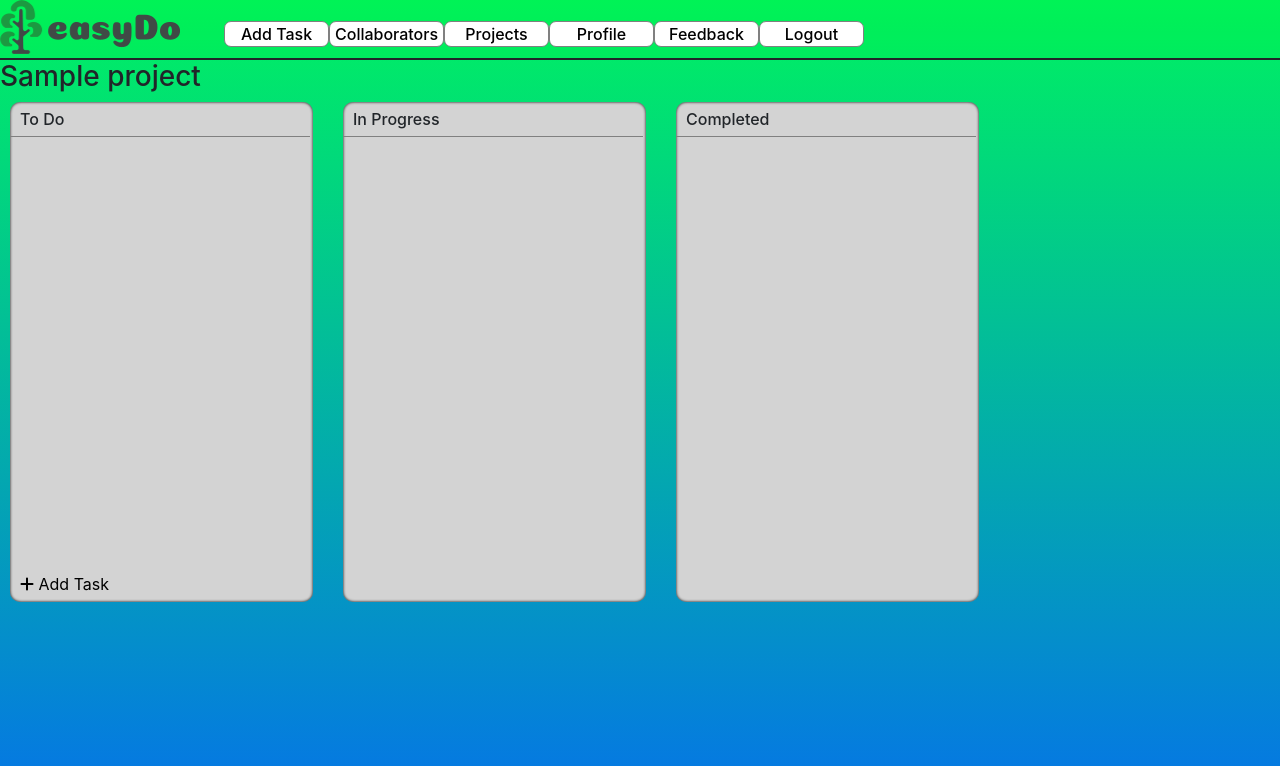
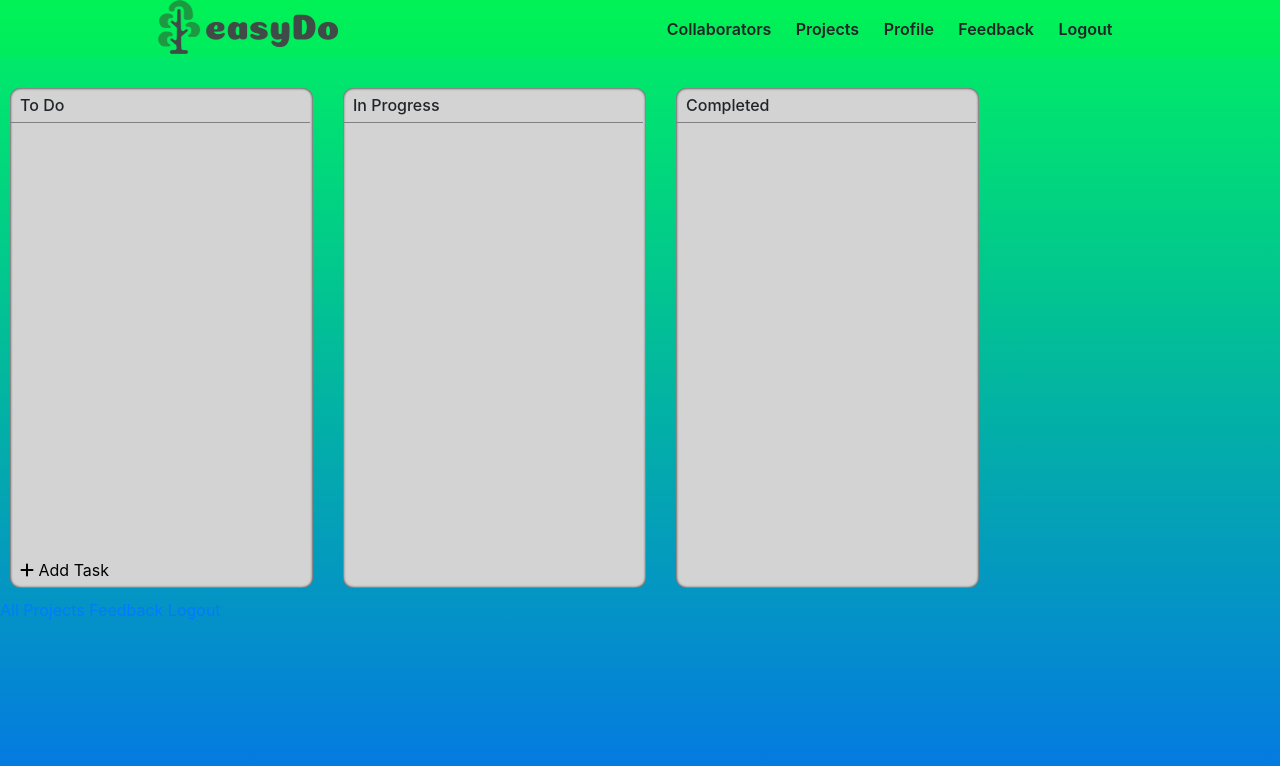
Before and after one commit to melisalarson/easy-do, a Node server app: page /tasks/600000000000000000000001 in a window 1280 px wide. Shown: the top 766 px of the page. Run offline with Node 20, Linux system fonts and the light colour scheme; the visitor is signed in with stand-in values (Sample User, id 1); tables that the repository leaves empty hold one stand-in row (values such as "Sample post"); some libraries are stand-ins or nearby versions.

Commit message:
task page nav redesign

```diff
--- a/controllers/projectsController.js
+++ b/controllers/projectsController.js
@@ -76,5 +76,4 @@ router.put('/:id', (req, res) => {
   });
 });
 
-
 module.exports = router;
--- a/package.json
+++ b/package.json
@@ -25,6 +25,6 @@
     "express": "^4.17.1",
     "express-session": "^1.17.1",
     "method-override": "^3.0.0",
-    "mongoose": "^5.9.23"
+    "mongoose": "^5.9.26"
   }
 }
--- a/public/forms.css
+++ b/public/forms.css
@@ -287,6 +287,10 @@ iframe {
   overflow-x: auto;
 }
 
+.currentProjectLinks {
+  color: black;
+}
+
 /* melisa additions */
 .register-btn .login-bt {
   /* width: 150px; */
--- a/public/styles.css
+++ b/public/styles.css
@@ -19,8 +19,8 @@ header {
     width: 100%;
     margin-bottom: 30px;
     background-color: rgba(0,255,0,0.1);
-    border-bottom: 2px solid;
     display: flex;
+    justify-content: space-around;
     align-items: center;
 }
 
@@ -33,6 +33,24 @@ header span {
     margin-left: 40px;
     display: flex;
     justify-content: space-evenly;
+}
+
+nav {
+    justify-content: end;
+
+}
+
+nav a {
+    color: #212527;
+    padding: 10px;
+    /* text-transform: uppercase; */
+    font-weight: 600;
+}
+
+nav a:hover {
+    color: #000;
+    background-color: cornsilk;
+    opacity: .5;
 }
 
 .warning {
@@ -223,14 +241,13 @@ a.button {
     text-decoration: none;
     color: initial;
     display: block;
-
-
     margin-left: 5px;
     padding-left: 5px;
     margin-top: 5px;
     width: 80%;
     border-radius: 10px;
 }
+
 .add-task:hover {
     cursor: pointer;
     border: 1px solid blue;
--- a/views/projects/index.ejs
+++ b/views/projects/index.ejs
@@ -19,7 +19,7 @@
             <% projects.forEach(project => { %>
                 <div class="project-card">
                     <% if(project._id.toString() !== "5f0cd8b9fed32e492a3170c1") { %>
-                      <a href="/tasks/<%= project._id %>"><span><%= project.name %></span></a>
+                      <a href="/tasks/<%= project._id %>"><span class="currentProjectLinks"><%= project.name %></span></a>
                     <% } else { %>
                       <span id="not-assigned"><%= project.name %></span>
                     <% } %>
--- a/views/tasks/index.ejs
+++ b/views/tasks/index.ejs
@@ -13,22 +13,29 @@
 <body>
   <header>
     <a href="/"><img src="/images/logo.png" alt=""></a>
-    <span>
-      <a class="button btn btn-primary" href="/tasks/<%= project_id %>/new">Add Task</a>
-      <a class="button btn btn-primary" href="/collaborators/<%= project_id %>/">Collaborators</a>
+    <nav>
+      <!-- <a href="#">Add Task</a> -->
+      <a href="/collaborators/<%= project_id %>/">Collaborators</a>
+      <a href="#">Projects</a>
+      <a href="#">Profile</a>
+      <a href="#">Feedback</a>
+      <a href="#">Logout</a>
+    </nav>
+
+      <!-- <a class="button btn btn-primary" href="/tasks/<%= project_id %>/new">Add Task</a>
+      <a class="button btn btn-primary" href="/collaborators/<%= project_id %>/">Collaborators</a> -->
       <!-- <a id="doc-btn"class="button btn btn-primary">View Doc</a> -->
-      <a class="button btn btn-primary" href="/projects">Projects</a>
+      <!-- <a class="button btn btn-primary" href="/projects">Projects</a>
       <a class="button btn btn-primary" href="/profile">Profile</a>
       <a class="button btn btn-primary" href="https://github.com/melisalarson/easy-do/issues" target="_blank">Feedback</a>
-      <a class="button btn btn-primary" href="/logout">Logout</a>
-    </span>
+      <a class="button btn btn-primary" href="/logout">Logout</a> -->
   </header>
 
   <!-- <div class="toolbar">
 
   </div> -->
 
-  <h3 style="margin-top: -30px"><%= project_name %></h3>
+  <!-- <h3 style="margin-top: -30px"><%= project_name %></h3> -->
 
   <div class="task-group">
 
@@ -86,6 +93,10 @@
   </div>
 
   <%- include('doc'); %>
-
+<footer>
+    <a href="#">All Projects</a>
+    <a href="#">Feedback</a>
+    <a href="#">Logout</a>
+</footer>
 </body>
 </html>
```
Also changed, not shown: 1 other file.
